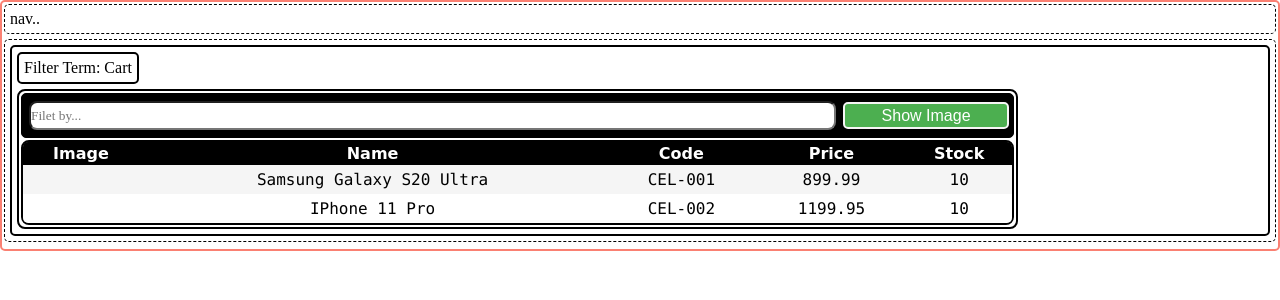
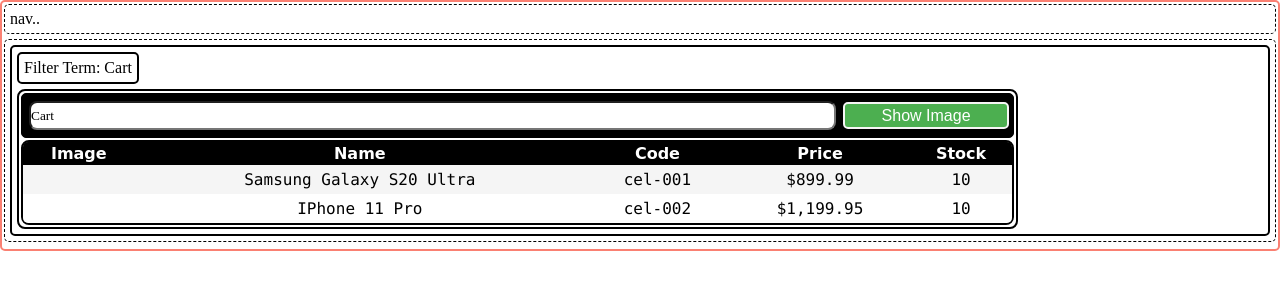
Before and after one commit to gmaxn/NgFromScratch, an Angular app: page / in a window 1280 px wide. Shown: the top 300 px of the page. Built offline with nearby package versions, Linux system fonts and the light colour scheme.

Commit message:
Implement FormModules to bind data changes on input text

```diff
--- a/src/app/app.module.ts
+++ b/src/app/app.module.ts
@@ -1,5 +1,6 @@
 import { BrowserModule } from '@angular/platform-browser';
 import { NgModule } from '@angular/core';
+import { FormsModule } from '@angular/forms';
 
 import { AppComponent } from './app.component';
 import { ProductComponent } from './product/product.component';
@@ -10,7 +11,8 @@ import { ProductComponent } from './product/product.component';
     ProductComponent
   ],
   imports: [
-    BrowserModule
+    BrowserModule,
+    FormsModule
   ],
   providers: [],
   bootstrap: [AppComponent]
--- a/src/app/product/product.component.html
+++ b/src/app/product/product.component.html
@@ -5,7 +5,8 @@
     <div id="person-grid-wrapper" class="show-margins">
 
         <div class="layout" id="search-bar">
-            <input type="text" name="" id="search" placeholder='Filet by...'>
+            <input type="text"
+            [(ngModel)]='filterTerm' name="" id="search" placeholder='Filet by...'>
 
             <button (click)='toggleImage()'>
                 {{showImage ? 'Hide' : 'Show'}} Image
@@ -14,7 +15,9 @@
         </div>
 
         <div class="layout" id="table-wrapper">
+
             <table *ngIf='products && products.length'>
+
                 <thead>
                     <th>Image</th>
                     <th>Name</th>
@@ -29,13 +32,15 @@
                             [src]='product.imageUrl' [title]='product.name'
                             [style.width.px]='imageWidth' [style.margin.px]='imageMargin'>
                         </td>
-                        <td>{{product.name}}</td>
-                        <td>{{product.code}}</td>
-                        <td>{{product.price}}</td>
-                        <td>{{product.stock}}</td>
+                        <td>{{ product.name }}</td>
+                        <td>{{ product.code | lowercase }}</td>
+                        <td>{{ product.price | currency: 'USD' : 'symbol' : '1.2-2' }}</td>
+                        <td>{{ product.stock }}</td>
                     </tr>
                 </tbody>
+
             </table>
+
         </div>
 
     </div>
```
